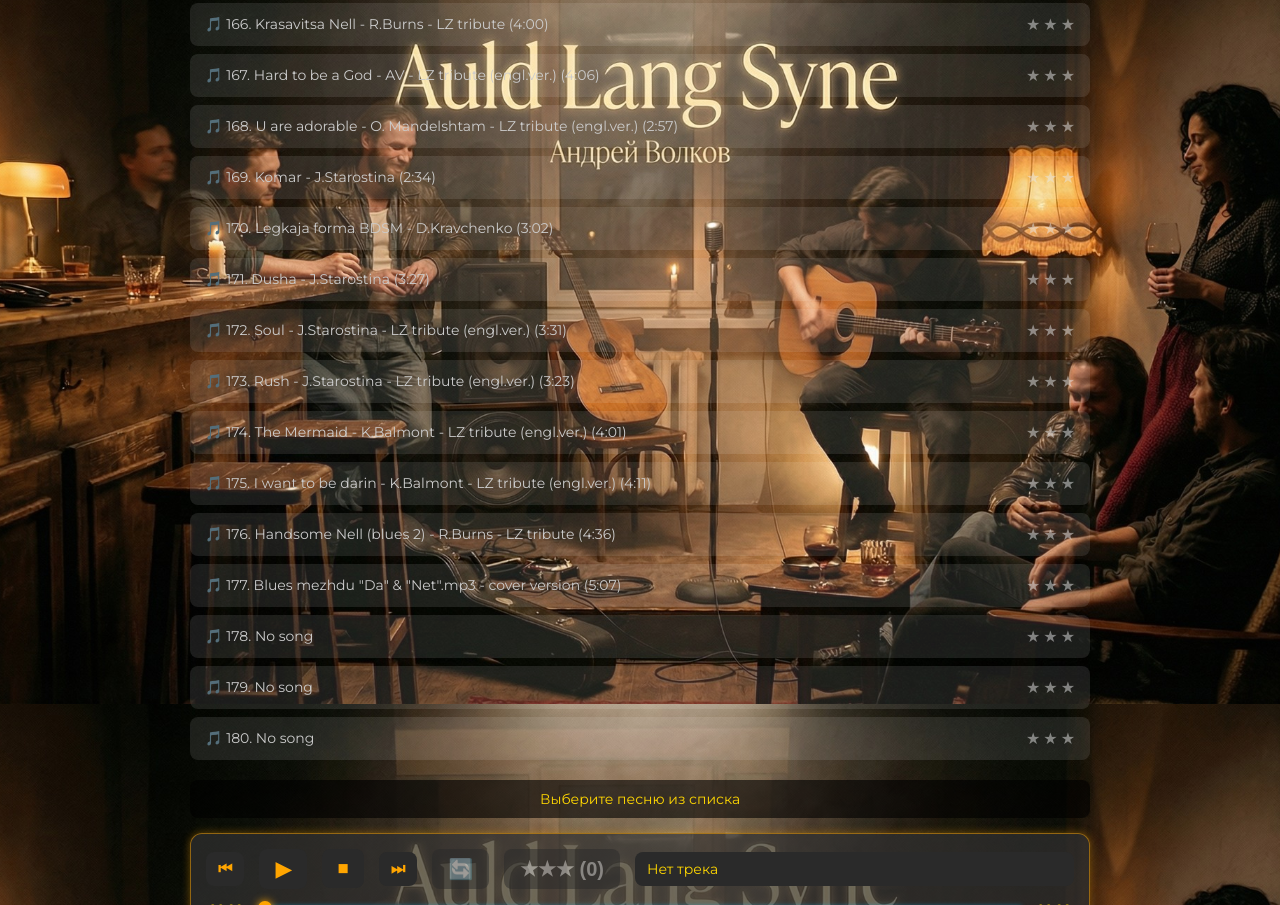
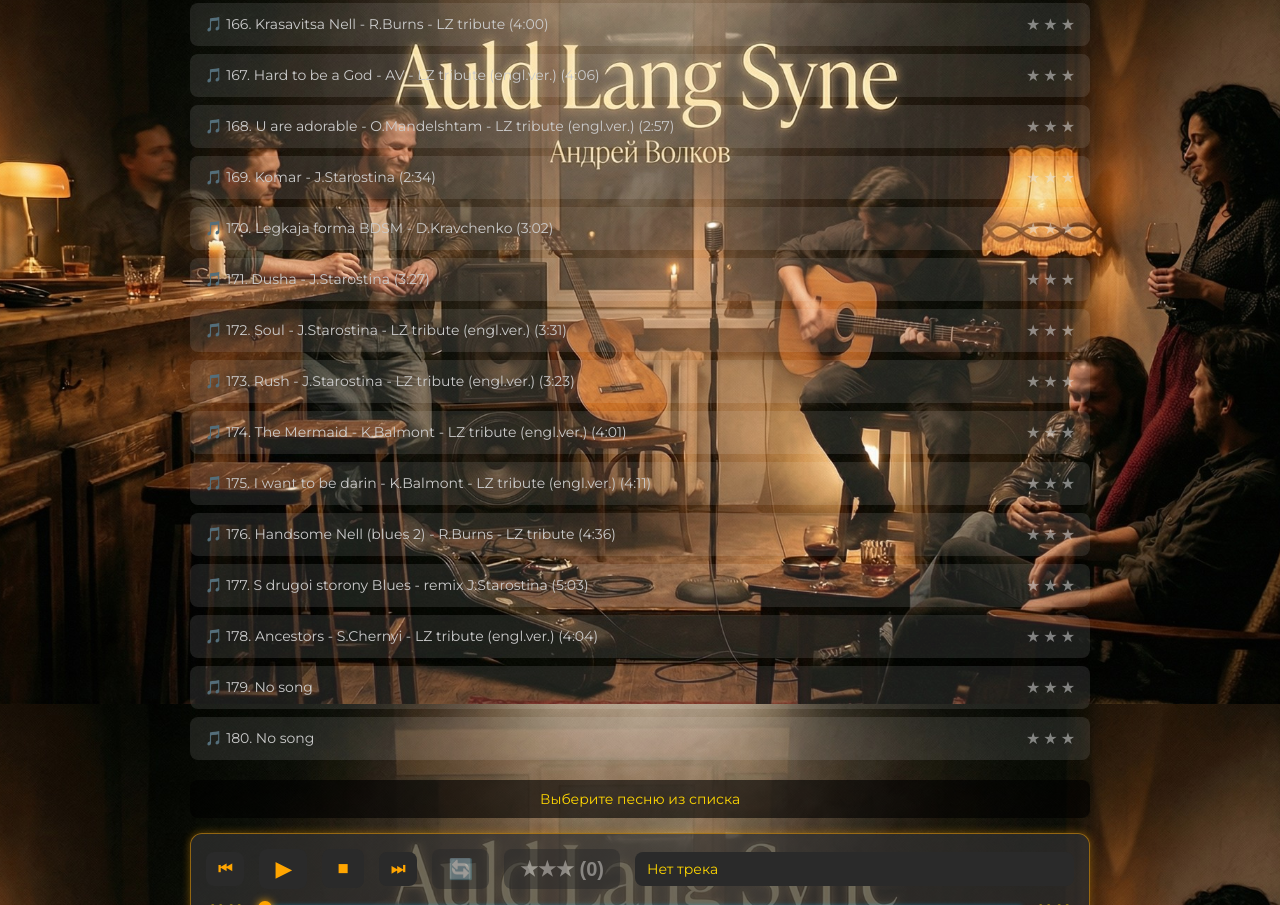
Before and after one commit to andreivolko-stack/auld-lang-syne, a plain HTML site: page index.html in a window 1280 px wide. Shown: the part 8896-9801 px from the top of the page. Drawn offline with nearby package versions, Linux system fonts and the light colour scheme.

Commit message:
Update index.html

```diff
--- a/index.html
+++ b/index.html
@@ -680,7 +680,7 @@ footer {
     <li data-src="165Handsome_Nell-R.Burns(3-26).mp3">🎵 165. Handsome Nell - R.Burns LZ tribute (engl.ver.) (3:26)</li>
     <li data-src="166Handsome_Nell-R.Burns(3-26)(4-00)rus.mp3">🎵 166. Krasavitsa Nell - R.Burns - LZ tribute (4:00)</li>
     <li data-src="167Hard to be God-AV(4-06).mp3">🎵 167. Hard to be a God - AV - LZ tribute (engl.ver.) (4:06)</li>
-    <li data-src="168U_r_adorable_OMandelshtam_(257)MC2.mp3">🎵 168. U are adorable - O. Mandelshtam - LZ tribute (engl.ver.) (2:57)</li>
+    <li data-src="168U_r_adorable_OMandelshtam_(257)MC2.mp3">🎵 168. U are adorable - O.Mandelshtam - LZ tribute (engl.ver.) (2:57)</li>
     <li data-src="169Komar_J.Starostina(2-34).mp3">🎵 169. Komar - J.Starostina (2:34)</li>
     <li data-src="170BDSM_DKravchenko(3-02).mp3">🎵 170. Legkaja forma BDSM - D.Kravchenko (3:02)</li>
     <li data-src="171Dusha - J.Starostina_(3-27)mc1.mp3">🎵 171. Dusha - J.Starostina (3:27)</li>
@@ -689,8 +689,8 @@ footer {
     <li data-src="174The Mermaid(Rusalka-K.Balmont)401.mp3">🎵 174. The Mermaid - K.Balmont - LZ tribute (engl.ver.) (4:01)</li>
     <li data-src="175I want to be darin411mc.mp3">🎵 175. I want to be darin - K.Balmont - LZ tribute (engl.ver.) (4:11)</li>
     <li data-src="176Blues_for_Nell-R.Burns_tributeLZ436.mp3">🎵 176. Handsome Nell (blues 2)  - R.Burns - LZ tribute (4:36)</li>
-    <li data-src="177Poxeru blues_v2_507.mp3">🎵 177. Blues mezhdu "Da" & "Net".mp3 - cover version (5:07)</li>
-    <li data-src="song178.mp3">🎵 178. No song</li>
+    <li data-src="177On the other hand Blues503.mp3">🎵 177. S drugoi storony Blues - remix J.Starostina (5:03)</li>
+    <li data-src="178Ancestors SChernyi_engl.ver.404.mp3">🎵 178. Ancestors - S.Chernyi - LZ tribute (engl.ver.) (4:04)</li>
     <li data-src="song179.mp3">🎵 179. No song</li>
     <li data-src="song180.mp3">🎵 180. No song</li>
 
```
